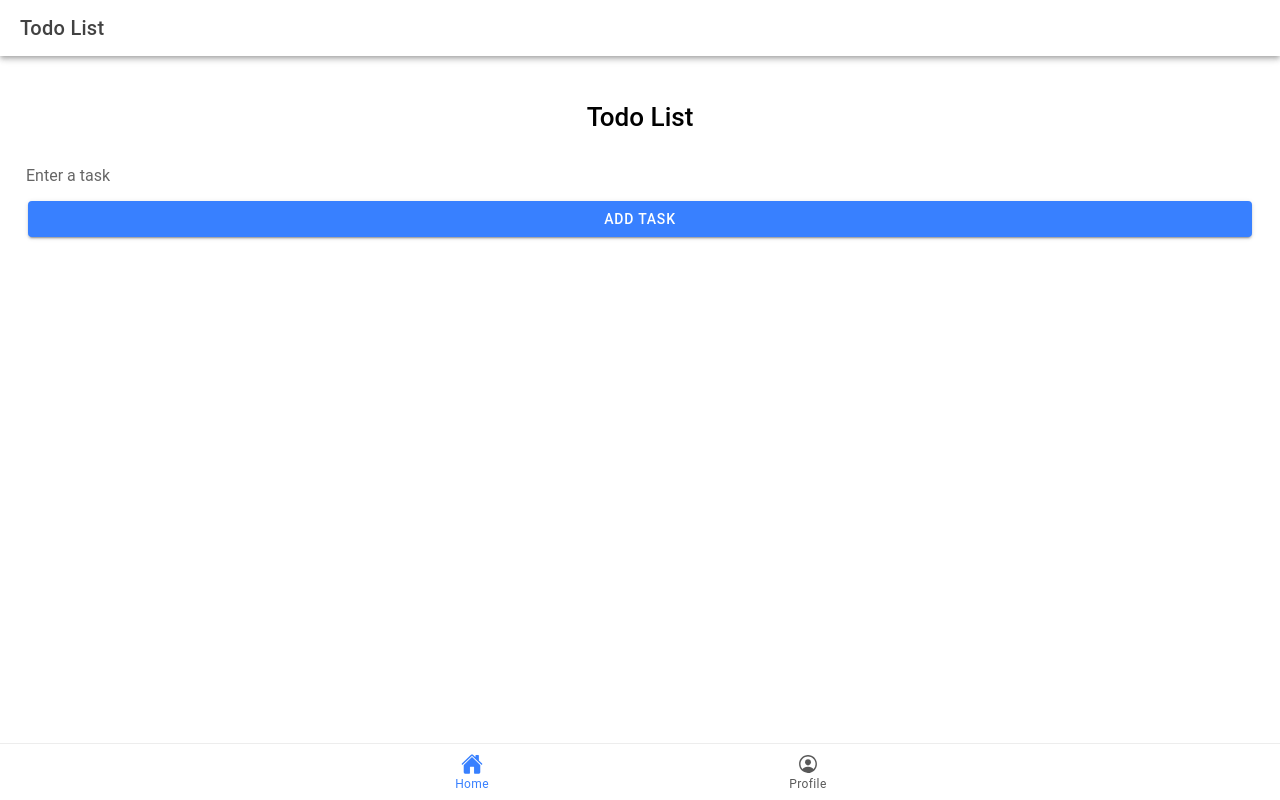
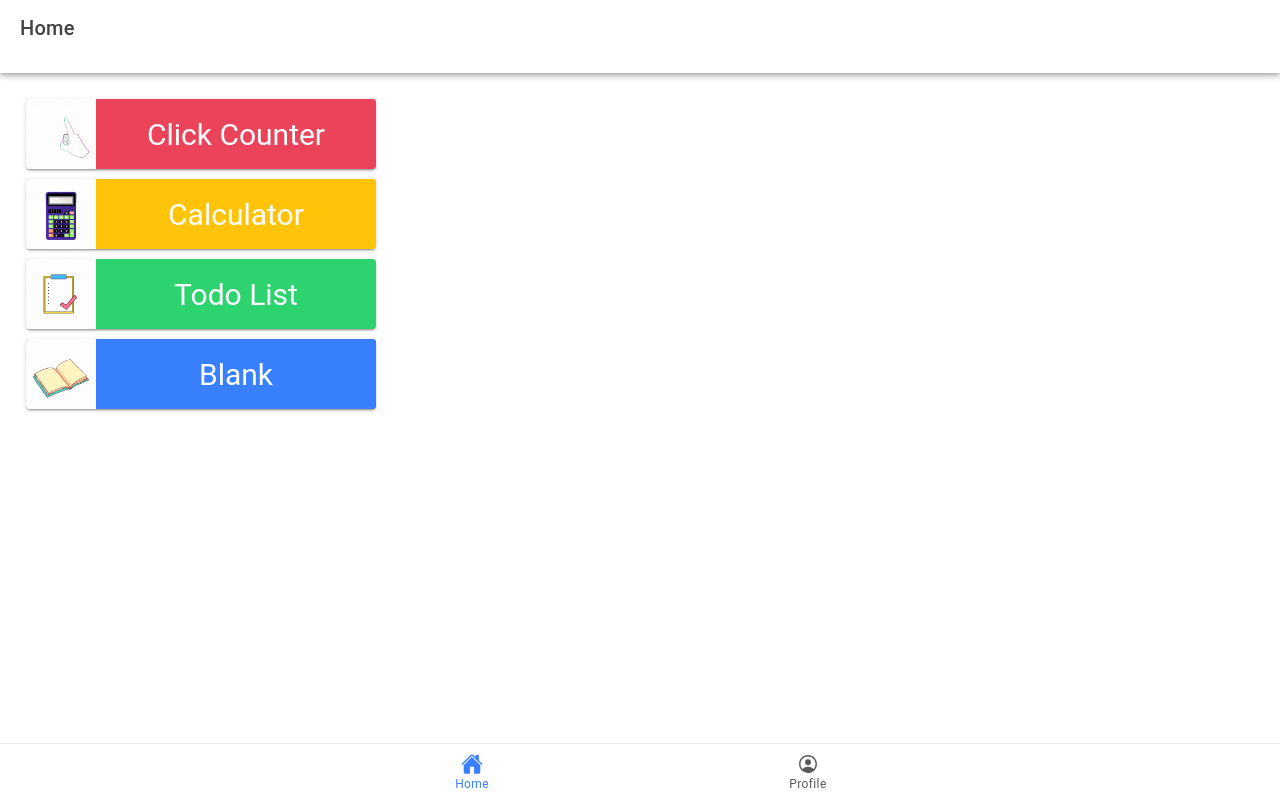
Before and after one commit to anjlibay/ion-t-libay, a React (Vite) app: page /home in a window 1280 px wide. Built offline with nearby package versions, Linux system fonts and the light colour scheme.

Commit message:
Added new tab in pages To_do_list.tsx and To_do_list.css

```diff
--- a/src/pages/home.tsx
+++ b/src/pages/home.tsx
@@ -1,156 +1,97 @@
-import React, { useState } from 'react';
-import { IonContent, IonHeader, IonPage, IonTitle, IonToolbar, IonButton, IonGrid, IonRow, IonCol, IonBackButton, IonButtons, IonList, IonItem, IonLabel, IonCheckbox, IonInput, IonIcon, IonAlert } from '@ionic/react';
-import { trashOutline, createOutline } from 'ionicons/icons';
+import React from 'react';
+import {
+  IonContent,
+  IonHeader,
+  IonPage,
+  IonTitle,
+  IonToolbar,
+  IonIcon,
+  IonCard,
+  IonCardContent,
+  IonCardHeader,
+  IonCardTitle,
+} from '@ionic/react';
+import { pulseOutline, calculatorOutline } from 'ionicons/icons';
+import { useHistory } from 'react-router-dom';
 
-const To_do_list: React.FC = () => {
-  const [todos, setTodos] = useState<{ id: number; text: string; completed: boolean }[]>([]);
-  const [newTodoText, setNewTodoText] = useState<string>('');
-  const [editTodoId, setEditTodoId] = useState<number | null>(null);
-  const [editTodoText, setEditTodoText] = useState<string>('');
-  const [showDeleteAlert, setShowDeleteAlert] = useState<boolean>(false);
-  const [deleteTodoId, setDeleteTodoId] = useState<number | null>(null);
+const Home: React.FC = () => {
+  const history = useHistory();
 
-  const toggleTodo = (id: number) => {
-    setTodos(prevTodos =>
-      prevTodos.map(todo =>
-        todo.id === id ? { ...todo, completed: !todo.completed } : todo
-      )
-    );
+  const goToClickCounter = () => {
+    history.push('/click_counter');
   };
 
-  const addTodo = () => {
-    if (newTodoText.trim() !== '') {
-      setTodos(prevTodos => [
-        ...prevTodos,
-        {
-          id: prevTodos.length + 1,
-          text: newTodoText,
-          completed: false
-        }
-      ]);
-      setNewTodoText('');
-    }
+  const goToCalculator = () => {
+    history.push('/calculator');
   };
 
-  const deleteTodo = () => {
-    if (deleteTodoId !== null) {
-      setTodos(prevTodos => prevTodos.filter(todo => todo.id !== deleteTodoId));
-    }
-    setShowDeleteAlert(false);
+  const goToToDoList = () => {
+    history.push('/to_do_list');
   };
-
-  const handleEditTodo = (id: number, text: string) => {
-    setEditTodoId(id);
-    setEditTodoText(text);
-  };
-
-  const saveEditedTodo = () => {
-    if (editTodoId !== null && editTodoText.trim() !== '') {
-      setTodos(prevTodos =>
-        prevTodos.map(todo =>
-          todo.id === editTodoId ? { ...todo, text: editTodoText } : todo
-        )
-      );
-    }
-    setEditTodoId(null);
-    setEditTodoText('');
-  };
-
   return (
     <IonPage>
       <IonHeader>
         <IonToolbar>
-          <IonTitle>Todo List</IonTitle>
+          <IonTitle>Home</IonTitle>
         </IonToolbar>
+        <hr />
       </IonHeader>
+      <IonContent fullscreen className="ion-padding">
+        <div className="ion-text-center"> {/* Centering content */}
+        <IonCard id="card1" onClick={goToClickCounter} style={{ width: '350px', cursor: 'pointer' }} color="danger">
+              <IonCardContent style={{ height: '70px', fontSize: '30px', display: 'flex', alignItems: 'center', padding: 0 }}>
+                <div style={{ display: 'flex', justifyContent: 'center', alignItems: 'center', height: '80px', flex: '20%', backgroundColor: 'var(--ion-color-light)', padding: 0 }}>
+                  {/* <IonIcon icon={pulseOutline} slot="start" /> */}
+                  <img alt="" id="click_counter" src="../src/assets/img/click_counter.gif" />
+                </div>
+                <div style={{ display: 'flex', justifyContent: 'center', alignItems: 'center', height: '80px', flex: '80%', backgroundColor: 'var(--ion-color-danger)', color: 'danger', padding: 0 }}>
+                  Click Counter
+                </div>
+              </IonCardContent>
+            </IonCard>
 
-      <IonContent fullscreen className="ion-padding">
-        <IonGrid>
-          <IonRow className="ion-align-items-center">
-            <IonCol size="12" className="ion-text-center">
-              <h1>Todo List</h1>
-            </IonCol>
-          </IonRow>
-          <IonRow>
-            <IonCol size="12">
-              <IonInput
-                placeholder="Enter a task"
-                value={newTodoText}
-                onIonChange={(e) => setNewTodoText(e.detail.value!)}
-              />
-              <IonButton expand="block" onClick={addTodo}>Add Task</IonButton>
-            </IonCol>
-          </IonRow>
-          <IonRow>
-            <IonCol size="12">
-              <IonList>
-                {todos.map(todo => (
-                  <IonItem key={todo.id}>
-                    {editTodoId === todo.id ? (
-                      <IonInput
-                        value={editTodoText}
-                        onIonChange={(e) => setEditTodoText(e.detail.value!)}
-                        onBlur={saveEditedTodo}
-                        autoFocus
-                      />
-                    ) : (
-                      <>
-                        <IonLabel
-                          style={{
-                            textDecoration: todo.completed ? 'line-through' : 'none',
-                            flex: 1
-                          }}
-                          onClick={() => handleEditTodo(todo.id, todo.text)}
-                        >
-                          {todo.text}
-                        </IonLabel>
-                        <div className="ion-text-end">
-                          <IonButton fill="clear" onClick={() => handleEditTodo(todo.id, todo.text)}>
-                            <IonIcon icon={createOutline} />
-                          </IonButton>
-                          <IonButton fill="clear" onClick={() => {
-                            setDeleteTodoId(todo.id);
-                            setShowDeleteAlert(true);
-                          }}>
-                            <IonIcon icon={trashOutline} />
-                          </IonButton>
-                        </div>
-                      </>
-                    )}
-                    <IonCheckbox
-                      slot="start"
-                      checked={todo.completed}
-                      onIonChange={() => toggleTodo(todo.id)}
-                    />
-                  </IonItem>
-                ))}
-              </IonList>
-            </IonCol>
-          </IonRow>
-        </IonGrid>
-        <IonAlert
-          isOpen={showDeleteAlert}
-          onDidDismiss={() => setShowDeleteAlert(false)}
-          header={'Confirm Deletion'}
-          message={'Are you sure you want to delete this task?'}
-          buttons={[
-            {
-              text: 'Cancel',
-              role: 'cancel',
-              cssClass: 'secondary',
-              handler: () => {
-                setDeleteTodoId(null);
-              }
-            },
-            {
-              text: 'Delete',
-              handler: deleteTodo
-            }
-          ]}
-        />
+
+        <IonCard id="card2" onClick={goToCalculator} style={{ width: '350px', cursor: 'pointer' }} color="warning">
+        <IonCardContent style={{ height: '70px', fontSize: '30px', display: 'flex', alignItems: 'center', padding: 0 }}>
+                <div style={{ display: 'flex', justifyContent: 'center', alignItems: 'center', height: '80px', flex: '20%', backgroundColor: 'var(--ion-color-light)', padding: 0 }}>
+                  {/* <IonIcon icon={pulseOutline} slot="start" /> */}
+                  <img alt="" id="click_counter" src="../src/assets/img/calculator.gif" />
+                </div>
+                <div style={{ display: 'flex', justifyContent: 'center', alignItems: 'center', height: '80px', flex: '80%', backgroundColor: 'var(--ion-color-warning)', color: 'white', padding: 0 }}>
+                  Calculator
+                </div>
+              </IonCardContent>
+            </IonCard>
+
+          <IonCard id="card3" onClick={goToToDoList} style={{ width: '350px', cursor: 'pointer' }} color="warning">
+          <IonCardContent style={{ height: '70px', fontSize: '30px', display: 'flex', alignItems: 'center', padding: 0 }}>
+                <div style={{ display: 'flex', justifyContent: 'center', alignItems: 'center', height: '80px', flex: '20%', backgroundColor: 'var(--ion-color-light)', padding: 0 }}>
+                  {/* <IonIcon icon={pulseOutline} slot="start" /> */}
+                  <img alt="" id=" To_do_list" src="../src/assets/img/To_do_list.gif" />
+                </div>
+                <div style={{ display: 'flex', justifyContent: 'center', alignItems: 'center', height: '80px', flex: '80%', backgroundColor: 'var(--ion-color-success)', color: 'white', padding: 0 }}>
+                  Todo List
+                </div>
+              </IonCardContent>
+            </IonCard>
+
+          <IonCard id="card4" style={{ width: '350px' }} color="dark">
+          <IonCardContent style={{ height: '70px', fontSize: '30px', display: 'flex', alignItems: 'center', padding: 0 }}>
+                <div style={{ display: 'flex', justifyContent: 'center', alignItems: 'center', height: '80px', flex: '20%', backgroundColor: 'var(--ion-color-light)', padding: 0 }}>
+                  {/* <IonIcon icon={pulseOutline} slot="start" /> */}
+                  <img alt="" id="blank" src="../src/assets/img/blank2.gif" />
+                </div>
+                <div style={{ display: 'flex', justifyContent: 'center', alignItems: 'center', height: '80px', flex: '80%', backgroundColor: 'var(--ion-color-primary)', color: 'white', padding: 0 }}>
+                  Blank
+                </div>
+              </IonCardContent>
+            </IonCard>
+
+        </div>
       </IonContent>
     </IonPage>
   );
+
 };
 
-export default To_do_list;
+export default Home;
```
